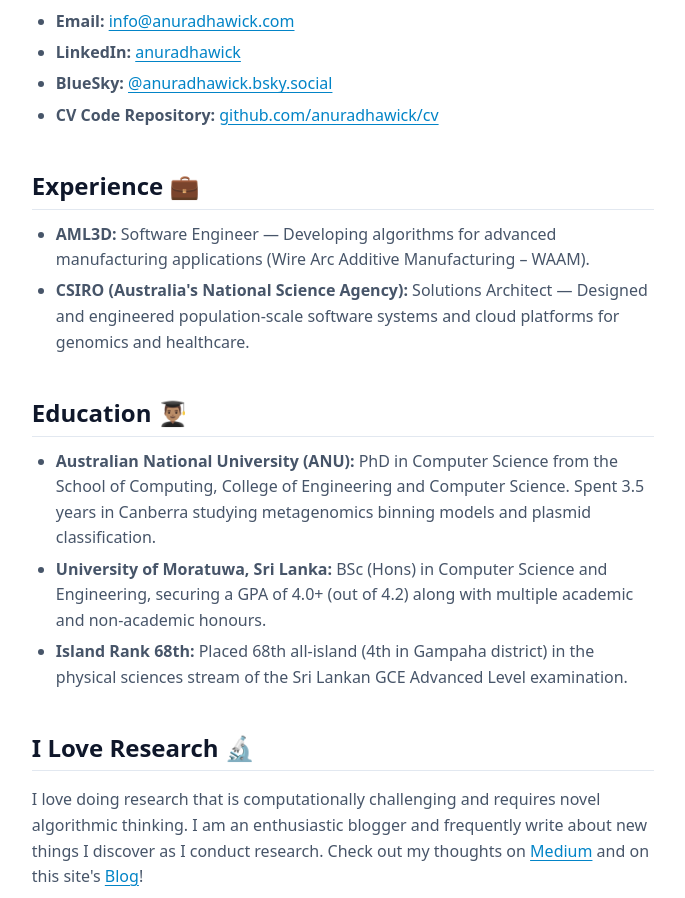
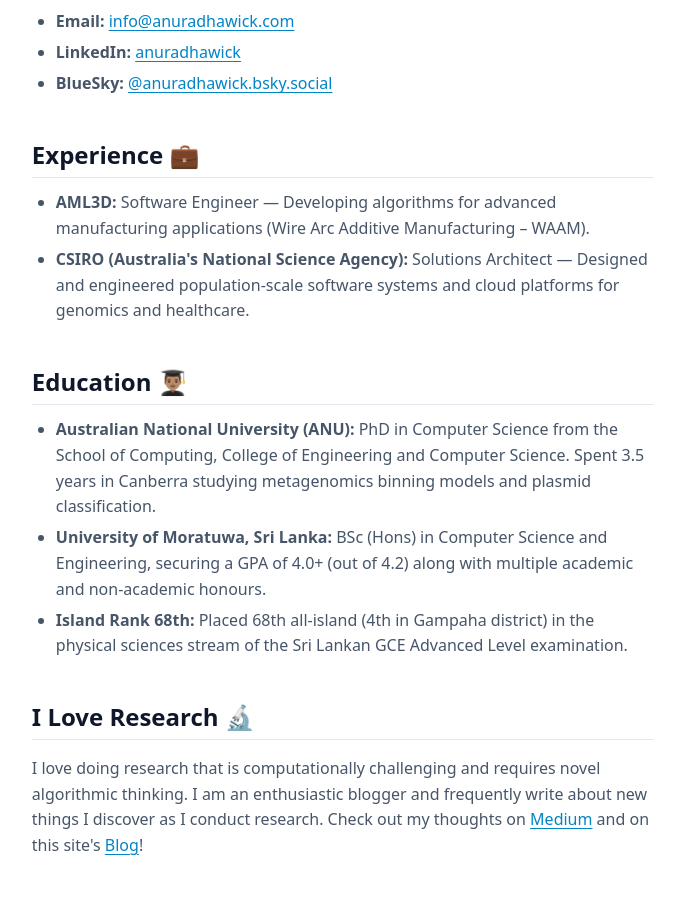
Before and after one commit to anuradhawick/anuradhawick.github.io, an Astro site: page /about in a window 1280 px wide. Shown: the part 857-1755 px from the top of the page, without its empty margins (297-982 px from the left). Built offline with nearby package versions, Linux system fonts and the light colour scheme; Astro itself is replaced by a stand-in of ours.

Commit message:
fix(about): remove CV code repository link from contact details

```diff
--- a/src/pages/about.astro
+++ b/src/pages/about.astro
@@ -81,7 +81,6 @@
         <li><strong>Email:</strong> <a href="mailto:info@anuradhawick.com">info@anuradhawick.com</a></li>
         <li><strong>LinkedIn:</strong> <a href="https://www.linkedin.com/in/anuradhawick/" target="_blank" rel="noreferrer noopener">anuradhawick</a></li>
         <li><strong>BlueSky:</strong> <a href="https://bsky.app/profile/anuradhawick.bsky.social" target="_blank" rel="noreferrer noopener">@anuradhawick.bsky.social</a></li>
-        <li><strong>CV Code Repository:</strong> <a href="https://github.com/anuradhawick/cv" target="_blank" rel="noreferrer noopener">github.com/anuradhawick/cv</a></li>
       </ul>
 
       <h2 id="experience">Experience 💼</h2>
```
